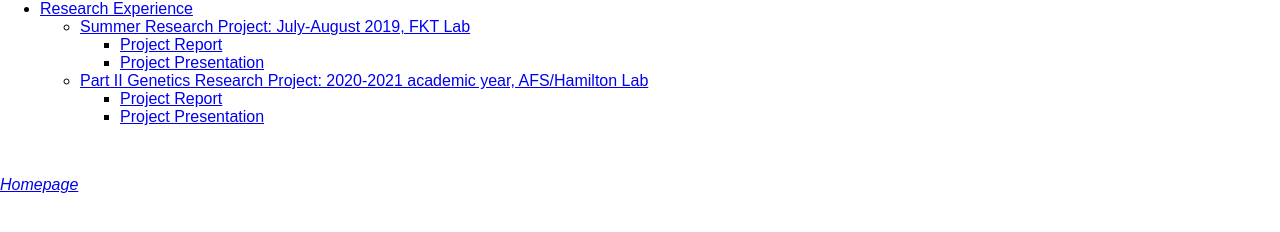
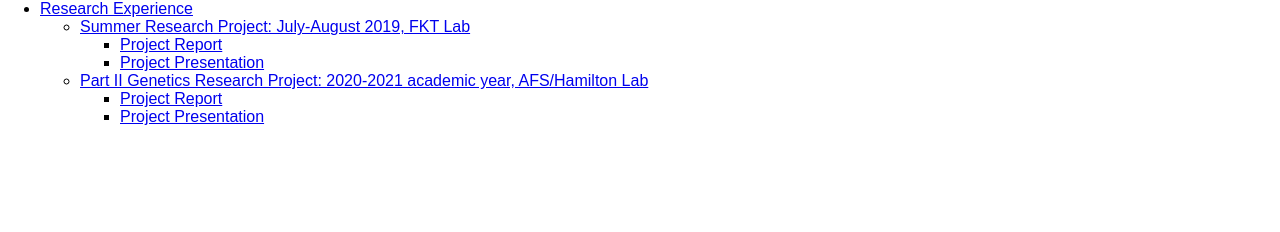
Before and after one commit to uak20/Website, a Jekyll site: the page index.html, which Jekyll copies as it is, in a window 1280 px wide. Shown: the part 456-688 px from the top of the page. Built offline with Jekyll 4.4.1, drawn with Linux system fonts in a browser that asks for light colours.

Commit message:
Update index.html

```diff
--- a/index.html
+++ b/index.html
@@ -71,5 +71,3 @@ body {
 </ul>
 </li>
 </ul>
-<p>&nbsp;&nbsp;</p>
-<p><a title="Homepage" href="index.html"><em>Homepage</em></a></p>
```
